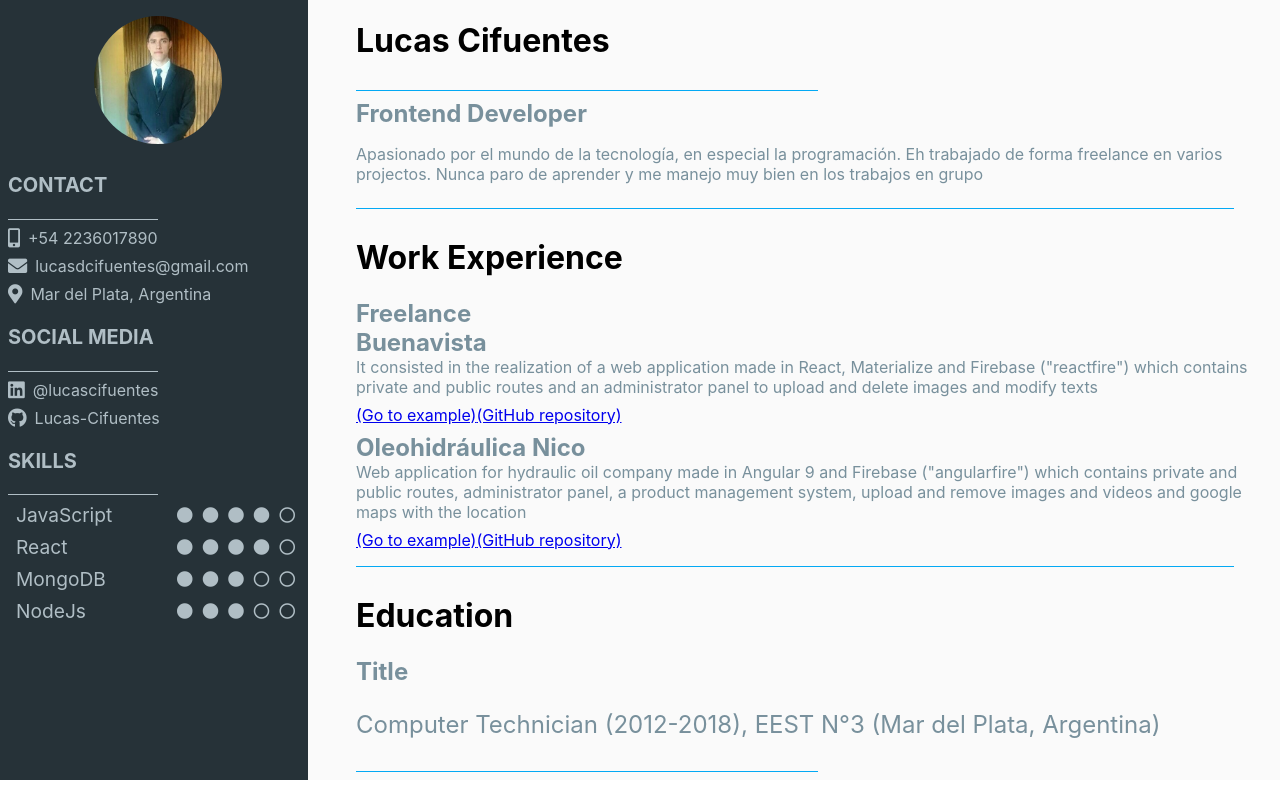
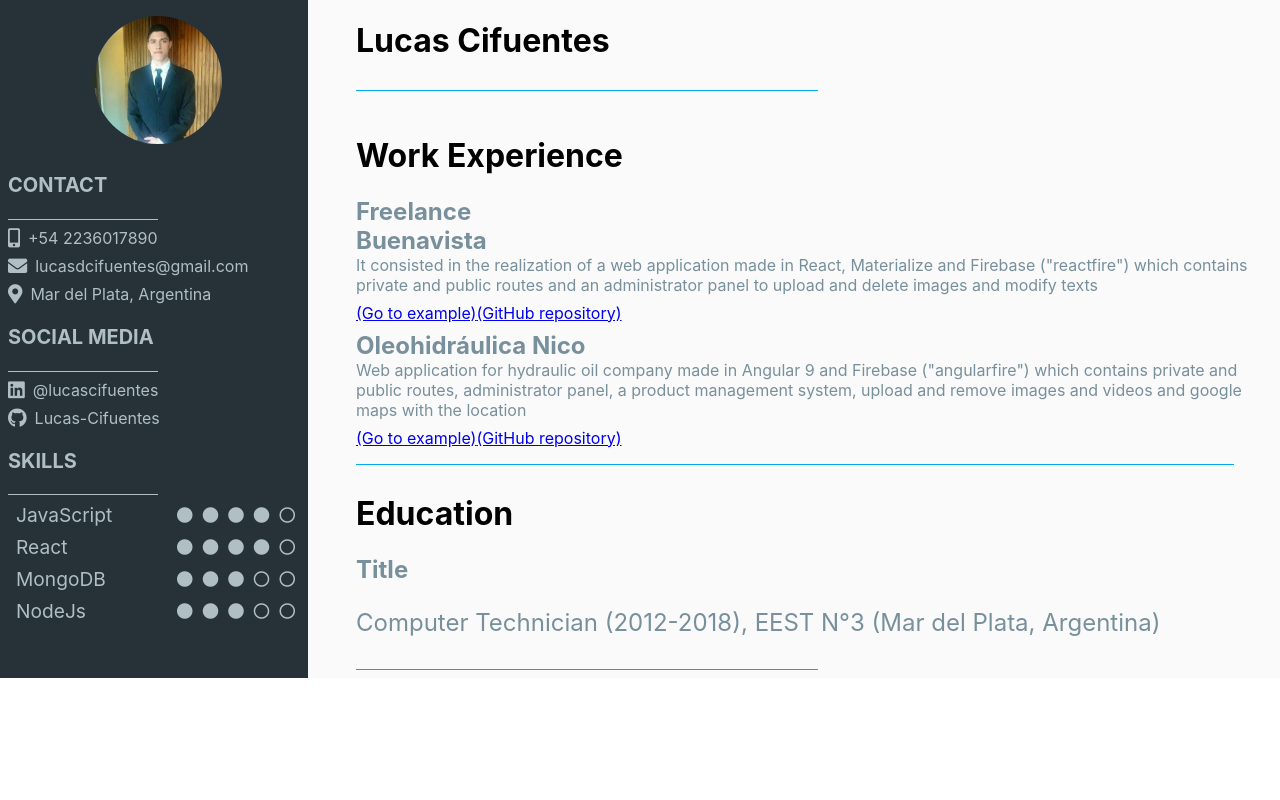
Before and after one commit to Lucas-Cifuentes/My-Resume, a React (Create React App) app: page / in a window 1280 px wide. Built offline with nearby package versions, Linux system fonts and the light colour scheme.

Commit message:
create description component

```diff
--- a/src/components/Description.js
+++ b/src/components/Description.js
@@ -1,24 +1,17 @@
 import React from 'react'
 import styled from "styled-components"
 
-import Divider from "./Divider";
-import Title from "./Title";
-
 const DescriptionStyled = styled.p`
   color: ${props => props.theme.text};
+  font-size: ${props => props.props.size ? props.props.size : null };
+  margin: 0.5rem 0;
 `
 
-const Description = () => {
+const Description = (props) => {
   return (
-    <>
-    <Title text="Frontend Developer" />
-    <DescriptionStyled>
-      Apasionado por el mundo de la tecnología, en especial la programación.
-      Eh trabajado de forma freelance en varios projectos.
-      Nunca paro de aprender y me manejo muy bien en los trabajos en grupo
+    <DescriptionStyled props={props}>
+      {props.children}
     </DescriptionStyled>
-    <Divider large />
-    </>
   )
 }
 
```
